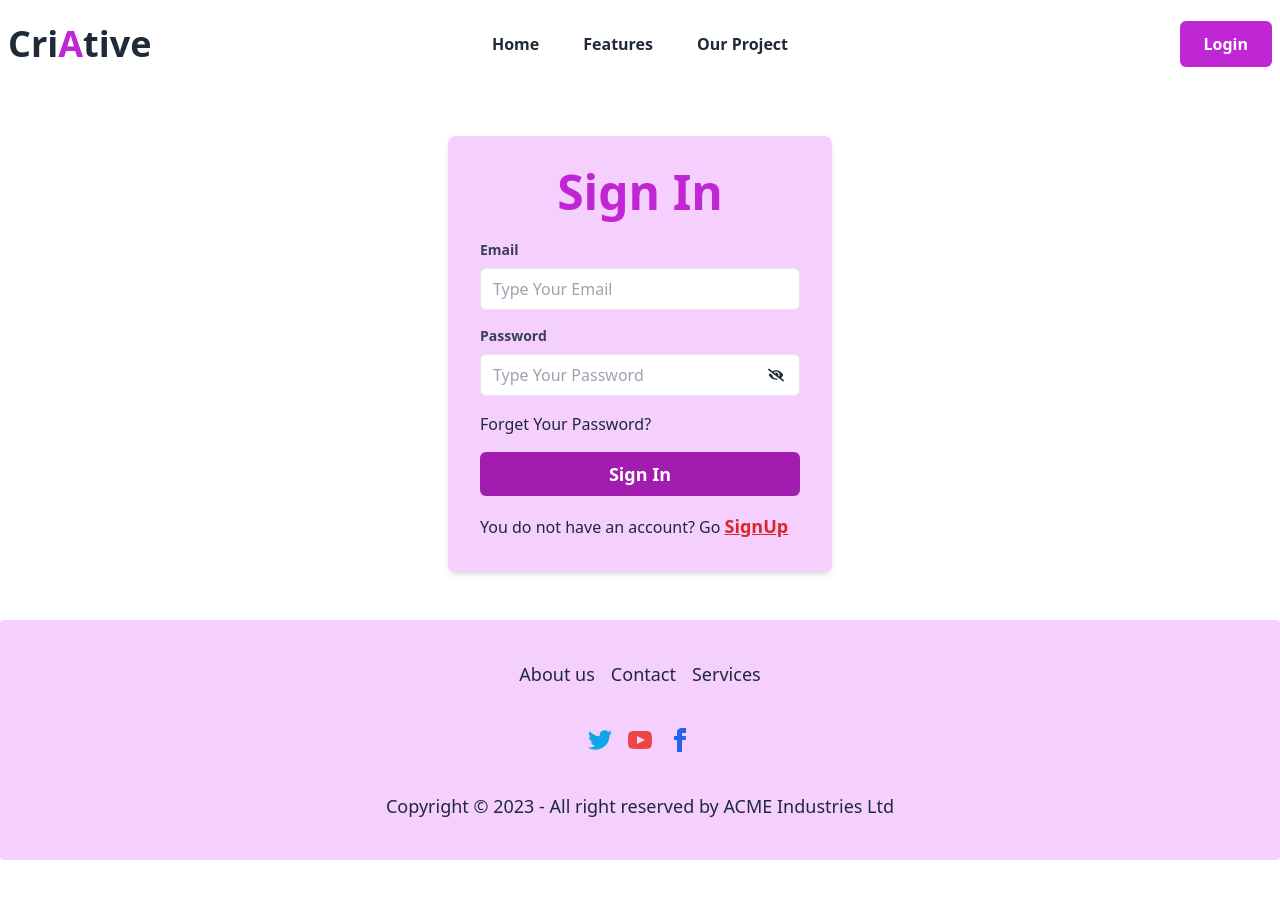
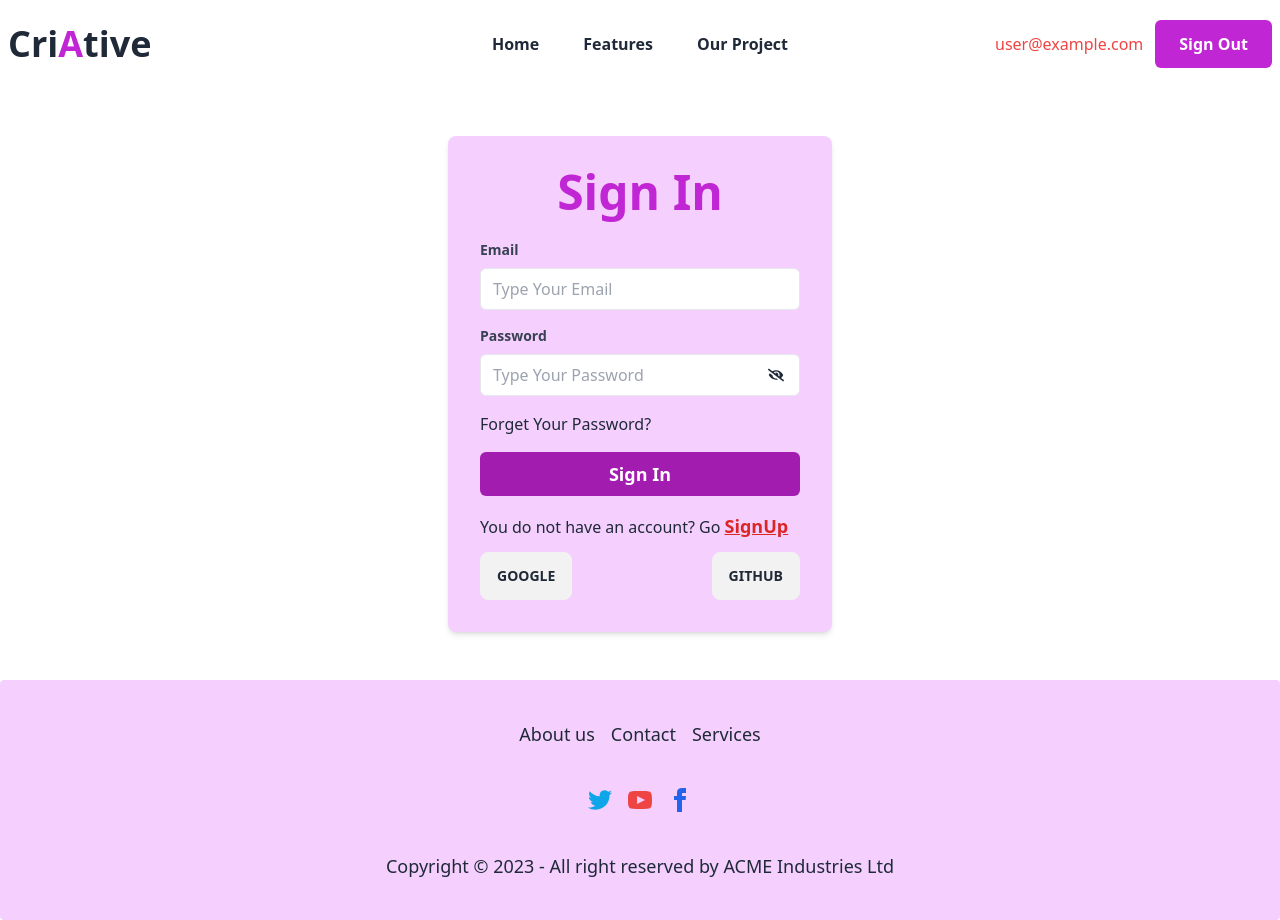
Before and after one commit to Shovon96/event-management, a React (Vite) app: page /login in a window 1280 px wide. Before the commit the page ends 860 px from the top, so only its background shows below. Built offline with nearby package versions, Linux system fonts and the light colour scheme; no server answers; sample sign-in values are in the browser's storage.

Commit message:
login, registetion and privet route done

```diff
--- a/package.json
+++ b/package.json
@@ -13,10 +13,12 @@
     "firebase": "^10.4.0",
     "localforage": "^1.10.0",
     "match-sorter": "^6.3.1",
+    "prop-types": "^15.8.1",
     "react": "^18.2.0",
     "react-dom": "^18.2.0",
     "react-icons": "^4.11.0",
     "react-router-dom": "^6.16.0",
+    "react-toastify": "^9.1.3",
     "sort-by": "^1.2.0",
     "swiper": "^10.3.1"
   },
--- a/src/Pages/Login-Registation/Login.jsx
+++ b/src/Pages/Login-Registation/Login.jsx
@@ -1,139 +1,18 @@
-// import { sendPasswordResetEmail, signInWithEmailAndPassword } from "firebase/auth";
-// import auth from "../FireBase/firebase.config";
-// import { useRef, useState } from "react";
-// import { Link } from "react-router-dom";
-// import { FaEye, FaEyeSlash } from "react-icons/fa";
-
-
-// const Login = () => {
-
-//     // Stats
-//     const [signInError, setSignInError] = useState('');
-//     const [signInSuccess, setSignInSuccess] = useState('');
-//     const [showPassword, setShowpassword] = useState(false);
-//     const emailRef = useRef(null)
-
-//     const handleSignIn = e => {
-//         e.preventDefault()
-//         const email = e.target.email.value;
-//         const password = e.target.password.value;
-//         console.log(email, password);
-
-//         // clear error and success message
-//         setSignInError('')
-//         setSignInSuccess('')
-
-//         // validate email and password conditions
-//         signInWithEmailAndPassword(auth, email, password)
-//             .then(result => {
-//                 if(result.user.emailVerified){
-//                     setSignInSuccess('Login successfully!')
-//                 }else{
-//                     alert('please verified your email.')
-//                 }
-//             })
-//             .catch(error => {
-//                 setSignInError('Your email and password not matched')
-//                 console.log(error.message)
-//             })
-//         // .catch(setSignInError('invalid password and email'))
-//     }
-
-//         // Forget or resate an password validations
-//             const handleForgatePassword = () => {
-//                 const email = emailRef.current.value;
-//                 if(!email){
-//                     setSignInError("Please Provide an email")
-//                     return;
-//                 }
-//                 // else if(/^[^\s@]+@[^\s@]+\.[^\s@]+$/.test(email)){
-//                 //     alert("Please write an valid email");
-//                 //     return;
-//                 // }
-
-//                 // send validation email
-//                 sendPasswordResetEmail(auth, email)
-//                 .then(()=>{
-//                     alert("Please chack your email")
-//                 })
-//                 .catch(error => {
-//                     console.log(error.message);
-//                 })
-//             }
-
-//     return (
-        // <div>
-        //     <div className="bg-gray-100 h-screen flex items-center justify-center">
-        //         <div className="bg-white p-8 rounded shadow-md w-96">
-        //             <h2 className="text-4xl text-center text-lime-600 font-bold mb-6">Sign In</h2>
-
-        //             {/* Form */}
-        //             <form onSubmit={handleSignIn}>
-        //                 {/* Email Input */}
-        //                 <div className="mb-4">
-        //                     <label htmlFor="email" className="block text-gray-700 text-sm font-bold mb-2">Email</label>
-        //                     <input
-        //                         type="email" id="email"
-        //                         name="email" ref={emailRef}
-        //                         placeholder="Type Your Email" required
-        //                         className="w-full px-3 py-2 border rounded-md" />
-        //                 </div>
-
-        //                 {/* Password Input */}
-        //                 <div className="mb-4">
-        //                     <label htmlFor="password" className="block text-gray-700 text-sm font-bold mb-2">Password</label>
-        //                     <div className="flex items-center">
-        //                         <input
-        //                             type={showPassword ? 'text' : 'password'}
-        //                             id="password" placeholder="Type Your Password" required
-        //                             name="password" className="relative w-full px-3 py-2 border rounded-md" />
-        //                         <span className=" absolute ml-72" onClick={() => setShowpassword(!showPassword)}>
-        //                             {
-        //                                 showPassword ? <FaEye title="Hide"></FaEye> : <FaEyeSlash title="Show"></FaEyeSlash>
-        //                             }
-        //                         </span>
-        //                     </div>
-        //                 </div>
-
-        //                 <p className="mb-4 hover:text-blue-600 hover:underline"><a onClick={handleForgatePassword} href="">Forget Your Password?</a></p>
-
-        //                 {/* Sign In Button */}
-        //                 <button type="submit" className="w-full bg-blue-500 text-white p-2 rounded-md hover:bg-blue-600 focus:outline-none focus:shadow-outline-blue">
-        //                     Sign In
-        //                 </button>
-
-        //                 {/* success message set in form */}
-        //                 {
-        //                     signInSuccess && <p className="text-sm text-green-600">{signInSuccess}</p>
-        //                 }
-
-        //                 {/* Error message set in form */}
-        //                 {
-        //                     signInError && <p className=" text-sm text-red-700">{signInError}</p>
-        //                 }
-        //                 <p className="mt-4">You do not have an account? Go <Link to='/signup' className="text-red-600 underline">SignUp</Link></p>
-
-        //             </form>
-        //         </div>
-        //     </div>
-        // </div>
-//     );
-// };
-
-// export default Login;
-
-
-
-
 
 import { signInWithEmailAndPassword } from "firebase/auth";
-import { Link } from "react-router-dom";
+import { Link, useLocation, useNavigate } from "react-router-dom";
 import auth from "../../firebaseConfig/firebase.config";
-import { useState } from "react";
+import { useContext, useState } from "react";
 import { FaEye, FaEyeSlash } from "react-icons/fa";
+import { AuthContext } from "../../AuthProvider/AuthProvider";
+import { toast } from "react-toastify";
 
 
 const Login = () => {
+
+    const { signInWithGoogle } = useContext(AuthContext)
+    const location = useLocation()
+    const navigate = useNavigate()
 
     const [loginError, setLoginError] = useState('')
     const [loginSuccess, setLoginSuccess] = useState('')
@@ -143,7 +22,6 @@ const Login = () => {
         e.preventDefault()
         const email = e.target.email.value;
         const password = e.target.password.value;
-        // console.log(email, password);
 
         // reset error
         setLoginError('')
@@ -153,13 +31,28 @@ const Login = () => {
         signInWithEmailAndPassword(auth, email, password)
             .then(() => {
                 setLoginSuccess('User Login Successfully')
+                navigate(location?.state ? location.state : '/')
+                e.target.reset()
             })
             .catch(error => {
                 setLoginError(error.message)
             })
     }
 
+    const handleGoogleSignIn = () => {
+        signInWithGoogle()
+            .then(() => {
+                toast.success("Success Notification !", {
+                    position: toast.POSITION.TOP_CENTER
+                  });
+            })
+            .catch(() => {
+                toast.error("Error Notification !", {
+                    position: toast.POSITION.TOP_LEFT
+                  });
 
+            })
+    }
 
     return (
         <div>
@@ -202,6 +95,7 @@ const Login = () => {
                             Sign In
                         </button>
 
+
                         {/* success message set in form */}
                         {
                             loginSuccess && <p className="text-sm text-green-600">{loginSuccess}</p>
@@ -214,6 +108,11 @@ const Login = () => {
                         <p className="mt-4">You do not have an account? Go <Link to='/registetion' className="text-red-600 underline text-lg font-bold">SignUp</Link></p>
 
                     </form>
+
+                    <div className="flex justify-between mt-3">
+                        <button className="btn" onClick={handleGoogleSignIn}>Google</button>
+                        <button className="btn">GitHub</button>
+                    </div>
                 </div>
             </div>
         </div>
--- /dev/null
+++ b/src/Routes/PrivetRoutes.jsx
@@ -0,0 +1,28 @@
+import { useContext } from "react";
+import { AuthContext } from "../AuthProvider/AuthProvider";
+import { Navigate, useLocation } from "react-router-dom";
+import PropTypes from 'prop-types'
+
+
+const PrivetRoutes = ({ children }) => {
+
+    const { user, loading } = useContext(AuthContext)
+    const location = useLocation()
+
+    if(loading){
+        return <div className="flex justify-center items-center h-[80vh]"><span className="loading loading-lg loading-spinner text-secondary"></span></div>
+    }
+
+    if (user) {
+        return children;
+    }
+
+
+    return <Navigate state={location.pathname} to='/login'></Navigate>;
+};
+
+PrivetRoutes.propTypes = {
+    children: PropTypes.node
+}
+
+export default PrivetRoutes;
--- a/src/components/Navbar/Navbar.jsx
+++ b/src/components/Navbar/Navbar.jsx
@@ -1,6 +1,27 @@
+import { useContext } from "react";
 import { NavLink } from "react-router-dom";
+import { AuthContext } from "../../AuthProvider/AuthProvider";
+import { toast } from "react-toastify";
+import "react-toastify/dist/ReactToastify.css";
 
 const Navbar = () => {
+
+    const { user, logOut } = useContext(AuthContext)
+
+    const handleLogOut = () => {
+        logOut()
+            .then(() => {
+                toast.success("Success Notification !", {
+                    position: toast.POSITION.TOP_CENTER
+                });
+            })
+            .catch(() => {
+                toast.error("Error Notification !", {
+                    position: toast.POSITION.TOP_LEFT
+                });
+
+            })
+    }
 
     const navLinks = <>
         <li><NavLink to='/'>Home</NavLink></li>
@@ -29,9 +50,17 @@ const Navbar = () => {
                 </ul>
             </div>
             <div className="navbar-end">
-                <button>
-                    <NavLink to='/login' className='bg-fuchsia-600 text-white font-bold px-6 py-3 rounded-md'>Login</NavLink>
-                </button>
+                {
+                    user ? <>
+                        <span className="text-red-500 mr-3">{user?.email}</span>
+                        <button onClick={handleLogOut} className='bg-fuchsia-600 text-white font-bold px-6 py-3 rounded-md'>Sign Out</button>
+                    </>
+                        :
+                        <button>
+                            <NavLink to='/login' className='bg-fuchsia-600 text-white font-bold px-6 py-3 rounded-md'>SignIn</NavLink>
+                        </button>
+                }
+
             </div>
         </div>
     );
--- a/src/main.jsx
+++ b/src/main.jsx
@@ -3,9 +3,12 @@ import ReactDOM from 'react-dom/client'
 import './index.css'
 import { RouterProvider } from 'react-router-dom'
 import router from './Routes/Routes.jsx'
+import AuthProvider from './AuthProvider/AuthProvider'
 
 ReactDOM.createRoot(document.getElementById('root')).render(
   <React.StrictMode>
-     <RouterProvider router={router} />
+    <AuthProvider>
+      <RouterProvider router={router} />
+    </AuthProvider>
   </React.StrictMode>,
 )
```
Also changed, not shown: src/AuthProvider/AuthProvider.jsx (+48 -46 lines), src/Routes/Routes.jsx (+4 -3 lines), 1 other file (tests, documents, lock files or other folders). Lines whose indentation alone changed are shown as unchanged.
